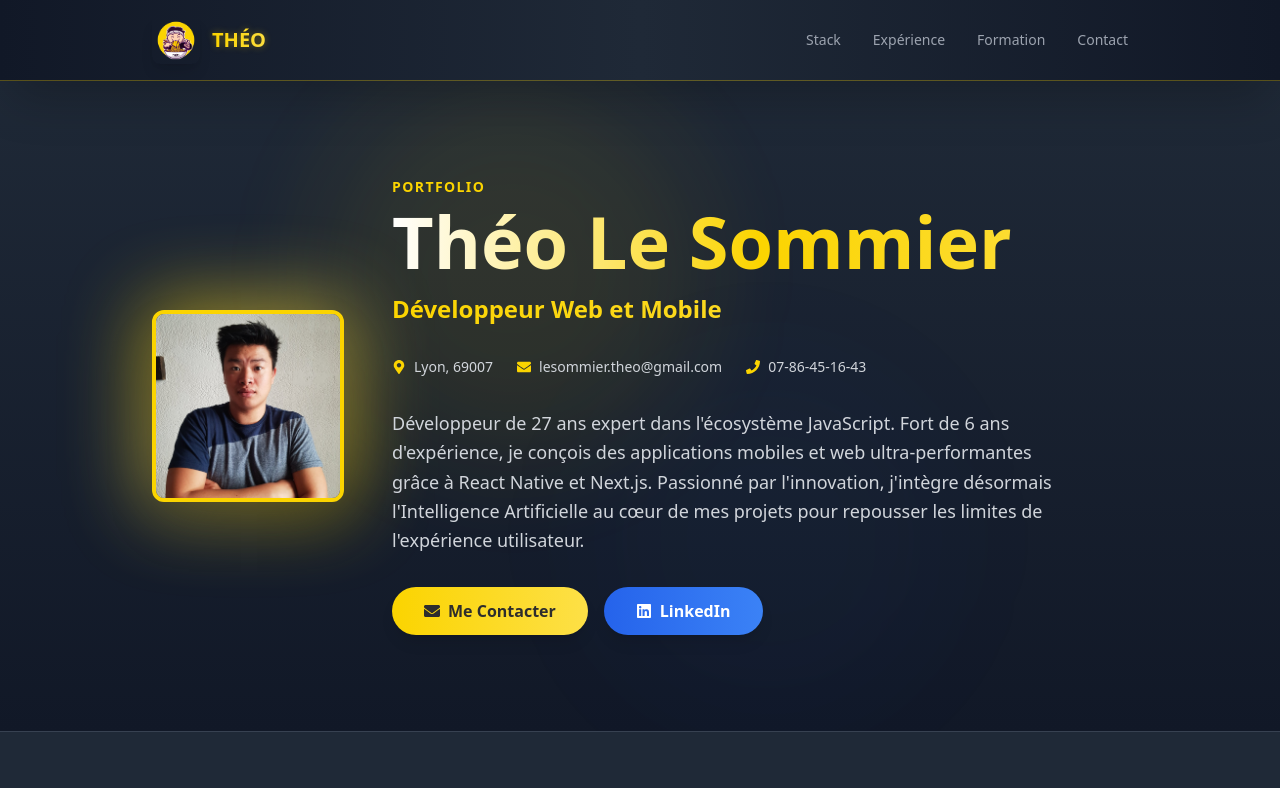
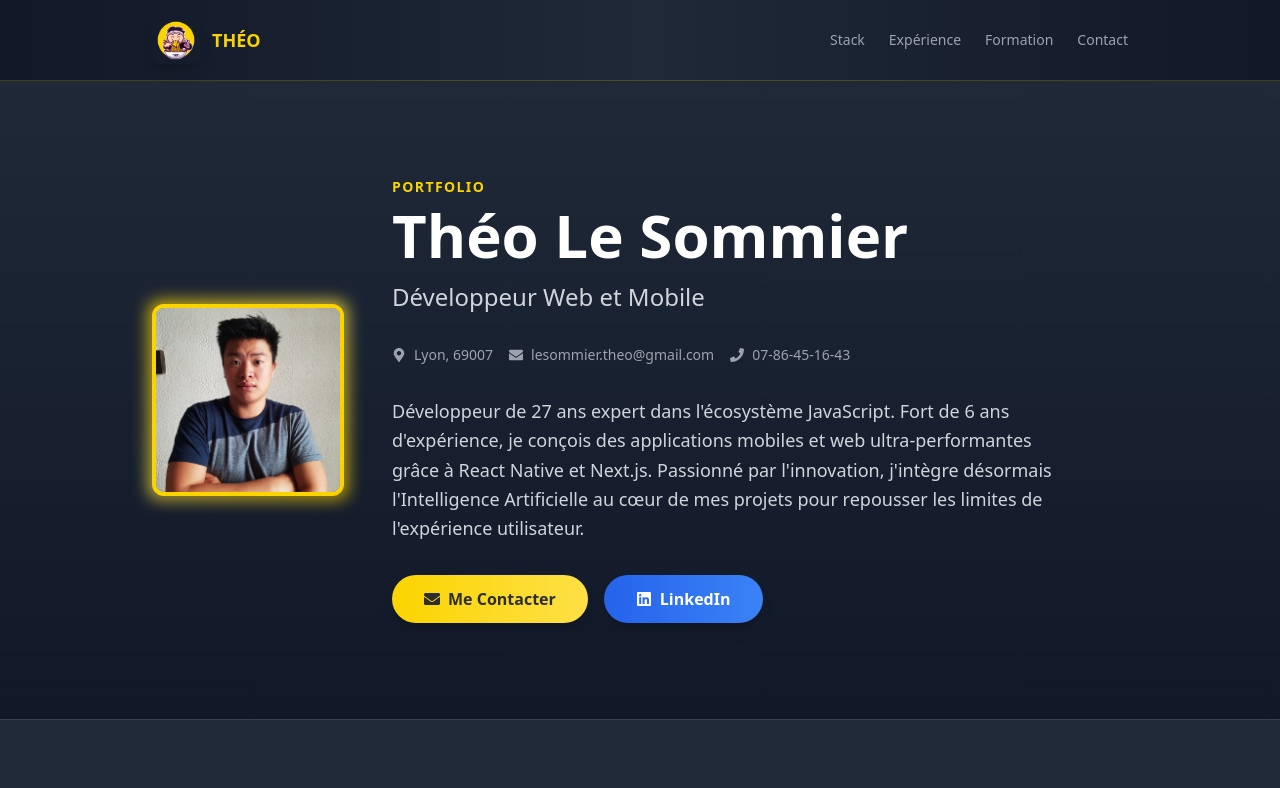
Before and after one commit to skkyox/myPortfolio, a Next.js app: page / in a window 1280 px wide. Shown: the top 788 px of the page. Built offline with nearby package versions, Linux system fonts and the light colour scheme.

Commit message:
Restored to '20afbb44248c7da7cad1d402a536025b158edf7a'
Replit-Restored-To: 20afbb44248c7da7cad1d402a536025b158edf7a

```diff
--- a/pages/index.js
+++ b/pages/index.js
@@ -94,75 +94,51 @@ export default function Portfolio() {
       </Head>
 
       {/* --- NAVIGATION BAR --- */}
-      <nav className="bg-gradient-to-r from-gray-900 via-gray-800 to-gray-900 backdrop-blur-md border-b border-primary/30 shadow-2xl sticky top-0 z-50">
+      <nav className="bg-gradient-to-r from-gray-900 via-gray-800 to-gray-900 border-b border-primary/20 sticky top-0 z-50">
         <div className="max-w-5xl mx-auto px-6 py-4 flex items-center justify-between">
-          <div className="flex items-center gap-3 group cursor-pointer">
-            <div className="relative">
-              <div className="absolute -inset-1 bg-gradient-to-r from-primary to-yellow-300 rounded-lg blur opacity-0 group-hover:opacity-100 transition duration-300"></div>
-              <img src="/logo.png" alt="Logo Théo" className="relative w-12 h-12 rounded-lg shadow-lg group-hover:shadow-xl group-hover:shadow-primary/50 transition duration-300" />
-            </div>
-            <span className="text-xl font-black bg-gradient-to-r from-primary to-yellow-300 bg-clip-text text-transparent animate-glow">THÉO</span>
+          <div className="flex items-center gap-3">
+            <img src="/logo.png" alt="Logo Théo" className="w-12 h-12 rounded-lg shadow-lg" />
+            <span className="text-lg font-black text-primary">THÉO</span>
           </div>
-          <div className="hidden md:flex items-center gap-8 text-sm">
-            <a href="#skills" className="relative text-gray-400 hover:text-primary transition group">
-              Stack
-              <span className="absolute bottom-0 left-0 w-0 h-0.5 bg-gradient-to-r from-primary to-yellow-300 group-hover:w-full transition-all duration-300"></span>
-            </a>
-            <a href="#experience" className="relative text-gray-400 hover:text-primary transition group">
-              Expérience
-              <span className="absolute bottom-0 left-0 w-0 h-0.5 bg-gradient-to-r from-primary to-yellow-300 group-hover:w-full transition-all duration-300"></span>
-            </a>
-            <a href="#education" className="relative text-gray-400 hover:text-primary transition group">
-              Formation
-              <span className="absolute bottom-0 left-0 w-0 h-0.5 bg-gradient-to-r from-primary to-yellow-300 group-hover:w-full transition-all duration-300"></span>
-            </a>
-            <a href="#contact" className="relative text-gray-400 hover:text-primary transition group">
-              Contact
-              <span className="absolute bottom-0 left-0 w-0 h-0.5 bg-gradient-to-r from-primary to-yellow-300 group-hover:w-full transition-all duration-300"></span>
-            </a>
+          <div className="hidden md:flex items-center gap-6 text-sm text-gray-400">
+            <a href="#skills" className="hover:text-primary transition">Stack</a>
+            <a href="#experience" className="hover:text-primary transition">Expérience</a>
+            <a href="#education" className="hover:text-primary transition">Formation</a>
+            <a href="#contact" className="hover:text-primary transition">Contact</a>
           </div>
         </div>
       </nav>
 
       {/* --- HERO SECTION --- */}
-      <header className="relative bg-gradient-to-b from-gray-800 to-gray-900 overflow-hidden">
-        {/* Animated background elements */}
-        <div className="absolute inset-0 overflow-hidden">
-          <div className="absolute top-0 left-1/4 w-96 h-96 bg-primary/10 rounded-full blur-3xl animate-pulse"></div>
-          <div className="absolute bottom-0 right-1/4 w-96 h-96 bg-blue-600/5 rounded-full blur-3xl animate-pulse" style={{animationDelay: '1s'}}></div>
-        </div>
-
-        <div className="relative max-w-5xl mx-auto px-6 py-16 md:py-24">
+      <header className="bg-gradient-to-b from-gray-800 to-gray-900 shadow-lg">
+        <div className="max-w-5xl mx-auto px-6 py-16 md:py-24">
           <div className="flex flex-col md:flex-row items-center gap-8 md:gap-12">
-            <div className="flex-shrink-0 relative group">
-              <div className="absolute -inset-2 bg-gradient-to-br from-primary via-yellow-300 to-primary rounded-2xl blur-2xl opacity-60 group-hover:opacity-100 transition duration-500"></div>
-              <div className="absolute -inset-1 bg-gradient-to-br from-primary to-yellow-400 rounded-xl opacity-0 group-hover:opacity-100 transition duration-300"></div>
-              <img src="/profile.jpg" alt={profile.name} className="relative w-40 h-40 md:w-48 md:h-48 rounded-xl object-cover shadow-2xl border-4 border-primary group-hover:shadow-2xl group-hover:shadow-primary/80 transition duration-300" />
+            <div className="flex-shrink-0 relative">
+              <div className="absolute -inset-1 bg-gradient-to-br from-primary via-yellow-300 to-primary rounded-xl blur opacity-75 group-hover:opacity-100 transition duration-300"></div>
+              <img src="/profile.jpg" alt={profile.name} className="relative w-40 h-40 md:w-48 md:h-48 rounded-xl object-cover shadow-lg border-4 border-primary" />
             </div>
             <div className="flex-1">
-              <h2 className="text-primary font-bold tracking-widest uppercase text-sm mb-2 animate-slide-down">Portfolio</h2>
-              <h1 className="text-5xl md:text-7xl font-black bg-gradient-to-r from-white via-primary to-yellow-300 bg-clip-text text-transparent mb-4 animate-slide-down" style={{animationDelay: '0.1s'}}>
-                {profile.name}
-              </h1>
-              <p className="text-xl md:text-2xl bg-gradient-to-r from-primary to-yellow-300 bg-clip-text text-transparent font-bold mb-8 animate-slide-down" style={{animationDelay: '0.2s'}}>{profile.title}</p>
+              <h2 className="text-primary font-bold tracking-widest uppercase text-sm mb-2">Portfolio</h2>
+              <h1 className="text-5xl md:text-6xl font-extrabold text-white mb-4">{profile.name}</h1>
+              <p className="text-xl md:text-2xl text-gray-300 mb-8">{profile.title}</p>
 
-              <div className="flex flex-wrap gap-6 text-sm text-gray-300 mb-8 animate-slide-down" style={{animationDelay: '0.3s'}}>
-                <span className="flex items-center gap-2 hover:text-primary transition"><FaMapMarkerAlt className="text-primary" /> {profile.location}</span>
-                <span className="flex items-center gap-2 hover:text-primary transition"><FaEnvelope className="text-primary" /> {profile.email}</span>
-                <span className="flex items-center gap-2 hover:text-primary transition"><FaPhone className="text-primary" /> {profile.phone}</span>
+              <div className="flex flex-wrap gap-4 text-sm text-gray-400 mb-8">
+                <span className="flex items-center gap-2"><FaMapMarkerAlt /> {profile.location}</span>
+                <span className="flex items-center gap-2"><FaEnvelope /> {profile.email}</span>
+                <span className="flex items-center gap-2"><FaPhone /> {profile.phone}</span>
               </div>
 
-              <p className="text-lg text-gray-300 max-w-2xl leading-relaxed mb-8 animate-slide-down" style={{animationDelay: '0.4s'}}>
+              <p className="text-lg text-gray-300 max-w-2xl leading-relaxed mb-8">
                 {profile.bio}
               </p>
 
-              <div className="flex flex-wrap gap-4 animate-slide-down" style={{animationDelay: '0.5s'}}>
+              <div className="flex flex-wrap gap-4">
                 <a href={`mailto:lesommier.theo@gmail.com`} className="group relative inline-flex items-center justify-center gap-2 bg-gradient-to-r from-primary to-yellow-300 hover:from-yellow-300 hover:to-primary text-secondary font-bold py-3 px-8 rounded-full transition duration-300 shadow-lg hover:shadow-2xl hover:shadow-primary/50 transform hover:scale-105 cursor-pointer">
-                  <FaEnvelope className="group-hover:rotate-12 transition duration-300" />
+                  <FaEnvelope />
                   Me Contacter
                 </a>
                 <a href="https://www.linkedin.com/in/th%C3%A9o-le-sommier-39a8ba116/" target="_blank" rel="noopener noreferrer" className="group relative inline-flex items-center justify-center gap-2 bg-gradient-to-r from-blue-600 to-blue-500 hover:from-blue-500 hover:to-blue-600 text-white font-bold py-3 px-8 rounded-full transition duration-300 shadow-lg hover:shadow-2xl hover:shadow-blue-500/50 transform hover:scale-105 cursor-pointer">
-                  <FaLinkedin className="group-hover:rotate-12 transition duration-300" />
+                  <FaLinkedin />
                   LinkedIn
                 </a>
               </div>
--- a/styles/globals.css
+++ b/styles/globals.css
@@ -28,26 +28,6 @@ html {
   }
 }
 
-@keyframes glow {
-  0%, 100% {
-    text-shadow: 0 0 5px rgba(251, 212, 0, 0.3);
-  }
-  50% {
-    text-shadow: 0 0 15px rgba(251, 212, 0, 0.6);
-  }
-}
-
-@keyframes slideDown {
-  from {
-    opacity: 0;
-    transform: translateY(-10px);
-  }
-  to {
-    opacity: 1;
-    transform: translateY(0);
-  }
-}
-
 .hover-bounce:hover {
   animation: bounceHover 0.6s ease-in-out;
 }
@@ -55,11 +35,3 @@ html {
 .hover-pulse-glow:hover {
   animation: pulseGlow 0.6s ease-out;
 }
-
-.animate-glow {
-  animation: glow 2s ease-in-out infinite;
-}
-
-.animate-slide-down {
-  animation: slideDown 0.6s ease-out forwards;
-}
```
